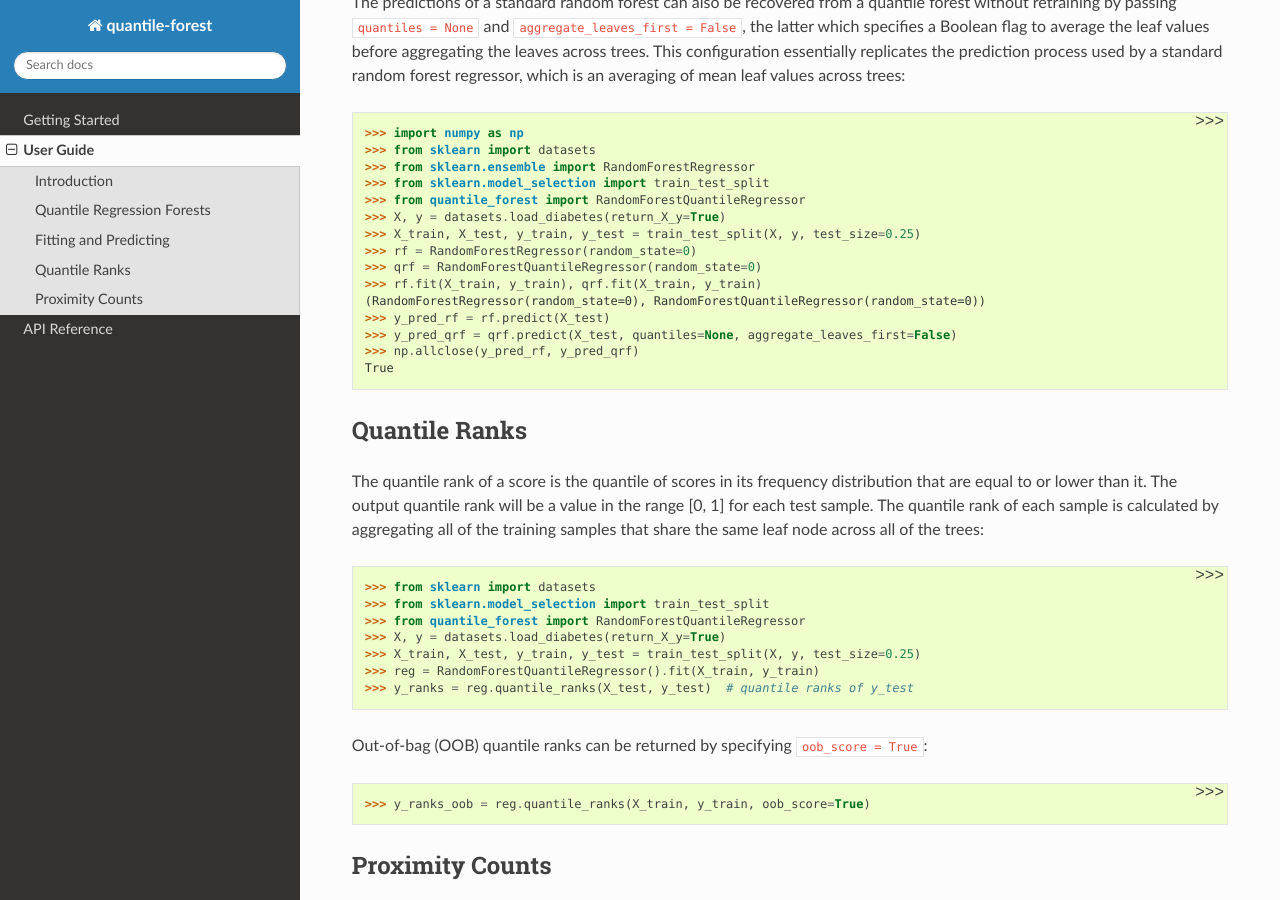
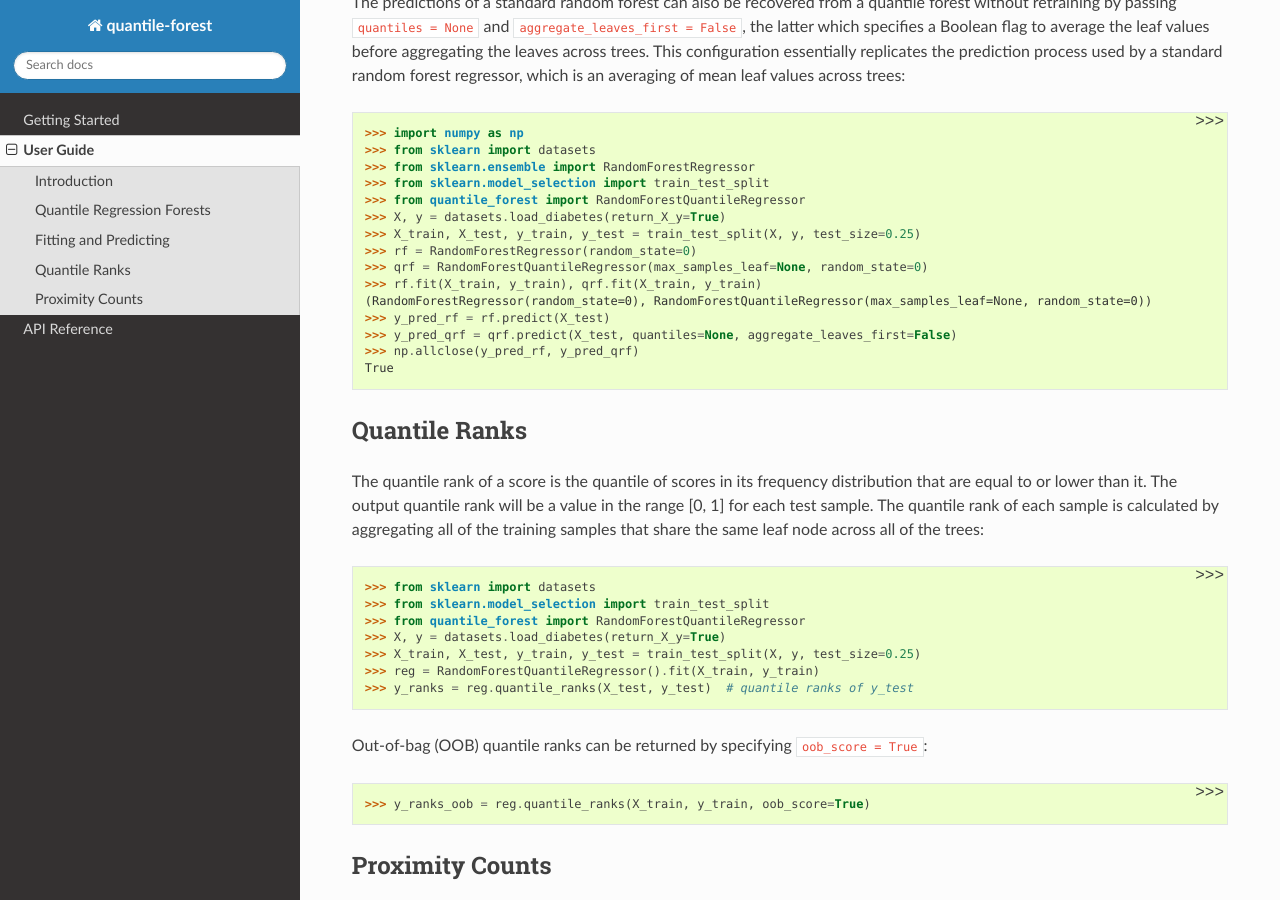
Before and after one commit to zillow/quantile-forest, a Sphinx documentation site: the page built from docs/user_guide.rst, in a window 1280 px wide and 900 px high, scrolled down 3252 px. Built offline with Sphinx 7.4.7 and the Read the Docs theme 2.0.0, drawn with Linux system fonts in a browser that asks for light colours; pages that are not in the unit, such as notebooks, are missing from menus; the version number could not be read and is left out; cross-references to code outside the pages are shown as plain code.

Commit message:
Fix documentation example
Add explicit `max_samples_leaf`

```diff
--- a/docs/user_guide.rst
+++ b/docs/user_guide.rst
@@ -104,9 +104,9 @@ The predictions of a standard random forest can also be recovered from a quantil
     >>> X, y = datasets.load_diabetes(return_X_y=True)
     >>> X_train, X_test, y_train, y_test = train_test_split(X, y, test_size=0.25)
     >>> rf = RandomForestRegressor(random_state=0)
-    >>> qrf = RandomForestQuantileRegressor(random_state=0)
+    >>> qrf = RandomForestQuantileRegressor(max_samples_leaf=None, random_state=0)
     >>> rf.fit(X_train, y_train), qrf.fit(X_train, y_train)
-    (RandomForestRegressor(random_state=0), RandomForestQuantileRegressor(random_state=0))
+    (RandomForestRegressor(random_state=0), RandomForestQuantileRegressor(max_samples_leaf=None, random_state=0))
     >>> y_pred_rf = rf.predict(X_test)
     >>> y_pred_qrf = qrf.predict(X_test, quantiles=None, aggregate_leaves_first=False)
     >>> np.allclose(y_pred_rf, y_pred_qrf)
```
